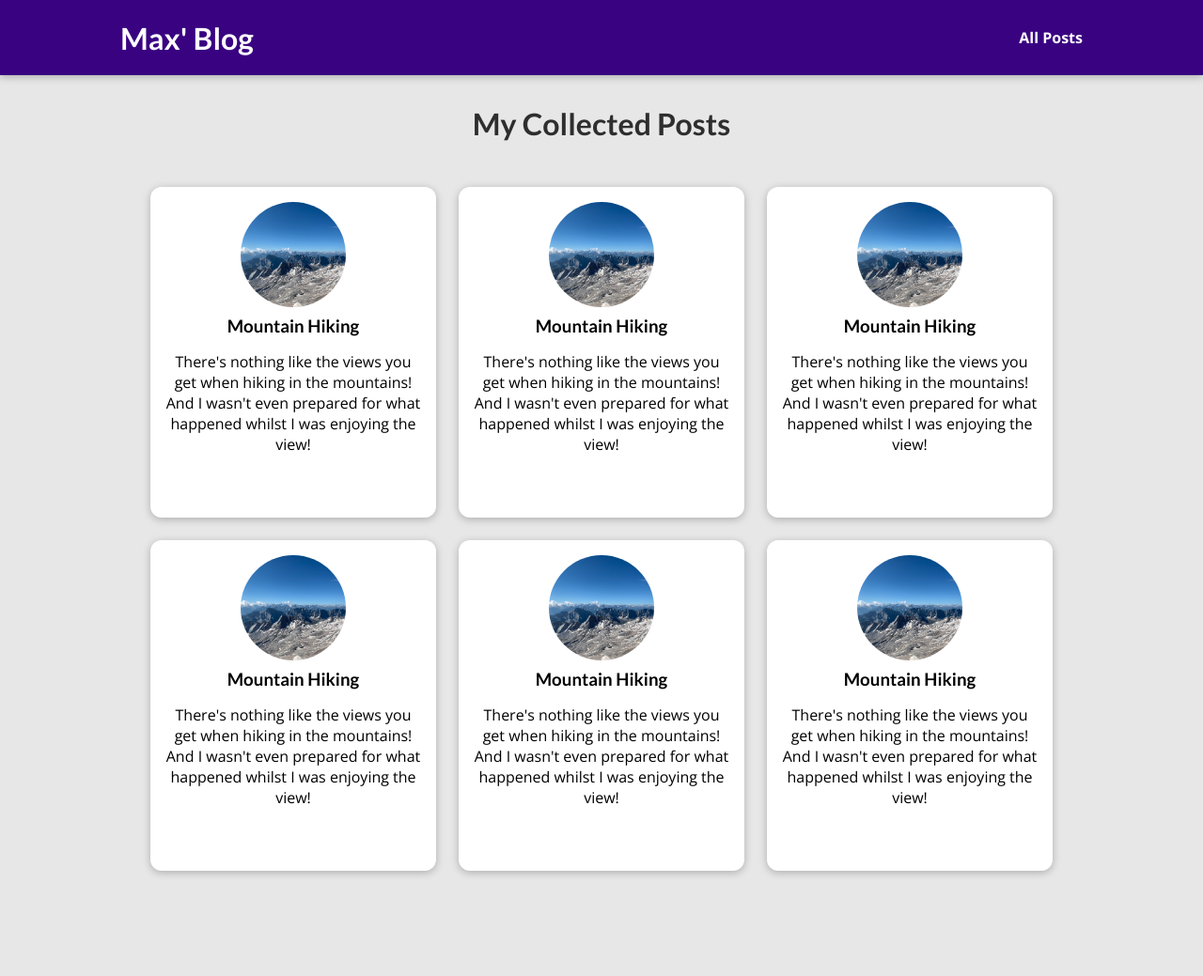
After one commit to informmehemant/Django_learning, a Django app: template blog/templates/blog/all-posts.html in a window 1280 px wide. The commit adds this page. Shown: the whole page at 94% size. Run offline with Django 5.2, Linux system fonts and the light colour scheme; the template is opened without the code that fills it, so the values that code supplies are empty.

Commit message:
block-post feature added

```diff
--- /dev/null
+++ b/blog/static/blog/all-posts.css
@@ -0,0 +1,43 @@
+body {
+    background-color: #e7e7e7;
+  }
+
+  #main-navigation {
+    background-color: #390281;
+    box-shadow: 0 2px 8px rgba(0, 0, 0, 0.25);
+  }
+
+  #all-posts {
+    margin: 7rem auto;
+    width: 90%;
+    max-width: 60rem;
+  }
+
+  #all-posts h2 {
+    text-align: center;
+    font-size: 2rem;
+    color: #2e2e2e;
+    margin: 3rem 0;
+  }
+
+  ul {
+    list-style: none;
+    margin: 0;
+    padding: 0;
+    display: grid;
+    grid-template-columns: repeat(auto-fill, minmax(17rem, 1fr));
+    gap: 1.5rem;
+  }
+
+  .post img {
+    width: 7rem;
+    height: 7rem;
+  }
+
+  .post a {
+    height: 22rem;
+    transform-origin: center;
+    box-shadow: 0 2px 8px rgba(0, 0, 0, 0.25);
+    border-radius: 12px;
+    background-color: white;
+  }
--- /dev/null
+++ b/blog/static/blog/post.css
@@ -0,0 +1,43 @@
+.post {
+    display: flex;
+    flex-direction: column;
+    align-items: center;
+    text-align: center;
+  }
+
+  .post a {
+    text-decoration: none;
+    color: black;
+    transition: all 0.2s ease;
+    padding: 1rem;
+  }
+
+  .post a:hover,
+  .post a:active {
+    transform: scale(1.1);
+    background-color: #390281;
+    color: white;
+  }
+
+  .post img {
+    width: 5rem;
+    height: 5rem;
+    object-fit: cover;
+    border-radius: 50%;
+  }
+
+  .post h3 {
+    margin: 0.25rem 0;
+  }
+
+  .post time {
+    color: #666666;
+    margin: 0.25rem;
+    font-style: italic;
+    font-size: 0.85rem;
+  }
+
+  .post:hover time,
+  .post:active time {
+    color: white;
+  }
--- /dev/null
+++ b/blog/templates/blog/all-posts.html
@@ -0,0 +1,28 @@
+{% extends "base.html" %}
+{% load static %}
+
+{% block title %}
+My Blog
+{% endblock %}
+
+{% block css_files %}
+  <link rel="stylesheet" href="{% static "blog/post.css" %}" />
+  <link rel="stylesheet" href="{% static "blog/all-posts.css" %}" />
+{% endblock %}
+
+{% block content %}
+<section id="all-posts">
+  <h2>
+    My Collected Posts
+  </h2>
+  <ul>
+    {% include "blog/include/post.html" %}
+    {% include "blog/include/post.html" %}
+    {% include "blog/include/post.html" %}
+    {% include "blog/include/post.html" %}
+    {% include "blog/include/post.html" %}
+    {% include "blog/include/post.html" %}
+  </ul>
+</section>
+
+{% endblock %}
--- /dev/null
+++ b/blog/templates/blog/include/post.html
@@ -0,0 +1,16 @@
+{% load static %}
+<li>
+    <article class="post">
+      <a href="{% url 'post-detail-page' %}">
+        <img src="{% static "blog/images/mountains.jpg" "the-mountains" %}" alt="Mountain Hiking" />
+        <div class="post__content">
+          <h3>Mountain Hiking</h3>
+          <p>
+            There's nothing like the views you get when hiking in the
+            mountains! And I wasn't even prepared for what happened whilst I
+            was enjoying the view!
+          </p>
+        </div>
+      </a>
+    </article>
+  </li>
--- a/blog/views.py
+++ b/blog/views.py
@@ -7,7 +7,7 @@ def starting_page(request):
 
 
 def posts(request):
-    pass
+    return render(request, "blog/all-posts.html")
 
 
 def post_detail(request):
--- a/templates/base.html
+++ b/templates/base.html
@@ -9,6 +9,12 @@
     {% block css_files %} {% endblock %}
   </head>
   <body>
+    <header id="main-navigation">
+      <h1><a href="{% url 'starting-page' %}">Max' Blog</a></h1>
+      <nav>
+        <a href="{% url 'posts-page'%}">All Posts</a>
+      </nav>
+    </header>
     {% block content %} {% endblock %}
   </body>
 </html>
```
Also changed, not shown: blog/templates/blog/index.html (+3 -21 lines).
